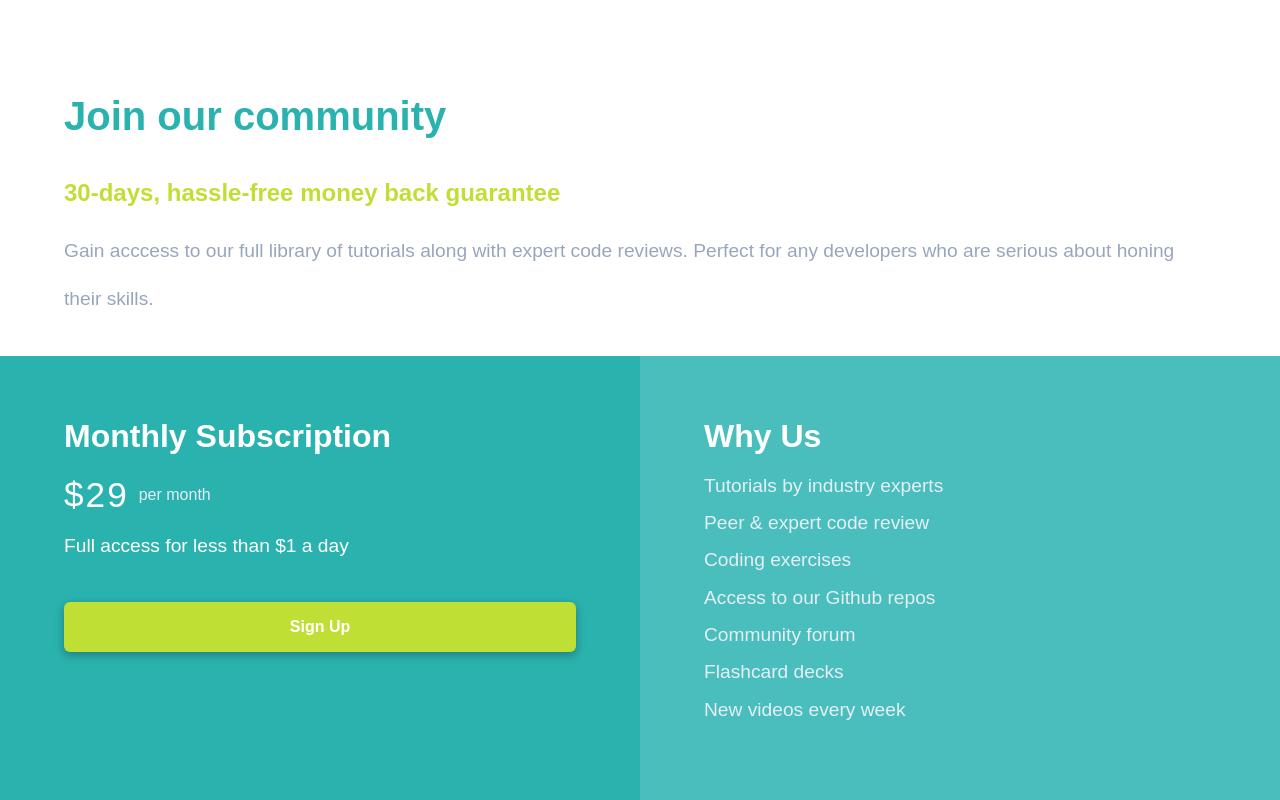
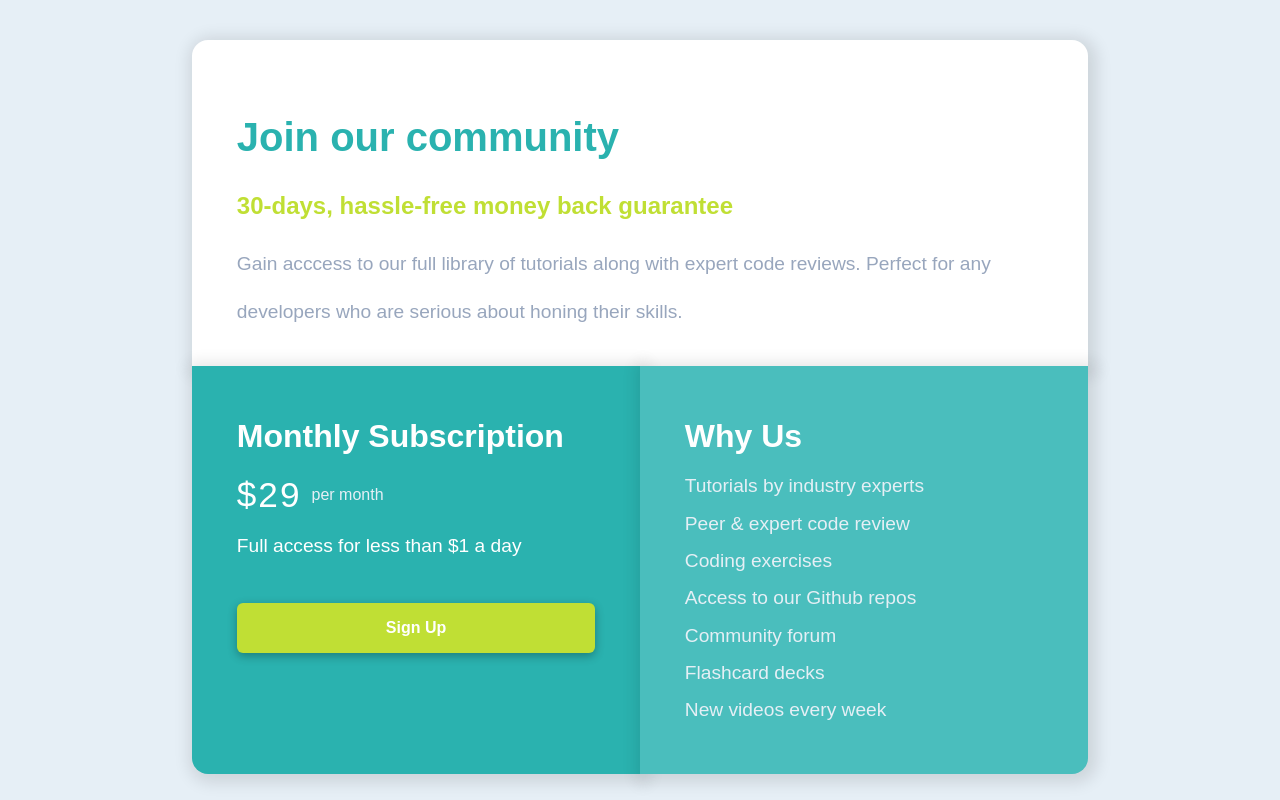
Before and after one commit to lrodve/fm-single-price, a plain HTML site: page index.html in a window 1280 px wide. Drawn offline with Linux system fonts and the light colour scheme.

Commit message:
more close than design

```diff
--- a/style.css
+++ b/style.css
@@ -97,23 +97,35 @@
 }
 
 @media (min-width: 1024px) {
+  body {
+    display: flex;
+    justify-content: center;
+    align-items: center;
+    height: 100vh;
+    background-color: #e6eff6;
+  }
   .grid {
     display: grid;
     grid-template-columns: 1fr 1fr;
-    grid-template-rows: 0.8fr 1fr;
-    height: 100vh;
+    grid-template-rows: 5% 1fr 1fr 5%;
+    width: 70%;
+    max-height: 800px;
   }
 
   .first {
     grid-column: span 2;
-    grid-row: 1;
+    grid-row: 2;
     padding-top: 5%;
     padding-left: 5%;
+    background-color: white;
+    border-top-left-radius: 1rem;
+    border-top-right-radius: 1rem;
+    box-shadow: 3px 3px 16px 6px rgba(0, 0, 0, 0.11);
   }
 
   .first h1 {
     font-size: 2.5rem;
-    padding-bottom: 2.5rem;
+    padding-bottom: 2rem;
   }
   .first h2 {
     font-size: 1.5rem;
@@ -123,11 +135,19 @@
     font-size: 1.2rem;
     line-height: 3rem;
   }
-
+  .second {
+    border-bottom-left-radius: 1rem;
+    grid-row: 3;
+  }
+  .third {
+    border-bottom-right-radius: 1rem;
+    grid-row: 3;
+  }
   .second,
   .third {
     padding-top: 5%;
     padding: 5% 10%;
+    box-shadow: 3px 3px 16px 6px rgba(0, 0, 0, 0.11);
   }
 
   .second h1,
```
